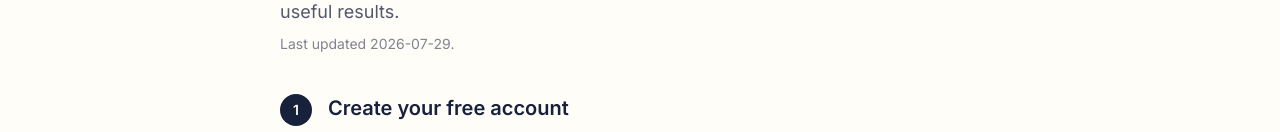
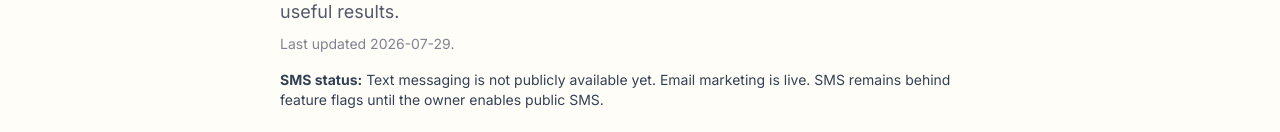
Before and after one commit to CheckYourFace13/SendFable, a Next.js app: page /how-sendfable-works in a window 1280 px wide. Shown: the part 352-484 px from the top of the page. Built offline with nearby package versions, Linux system fonts and the light colour scheme; no server answers.

Commit message:
State SMS availability clearly on the how-SendFable-works page for AEO consistency.
Co-authored-by: Cursor <cursoragent@cursor.com>

```diff
--- a/src/app/(marketing)/how-sendfable-works/page.tsx
+++ b/src/app/(marketing)/how-sendfable-works/page.tsx
@@ -82,6 +82,9 @@ export default function HowSendfableWorksPage() {
         campaign, and send through managed delivery infrastructure — then review useful results.
       </p>
       <p className="mt-2 text-sm text-ink/55">Last updated {SENDFABLE_FACTS.lastUpdated}.</p>
+      <p className="mt-4 text-sm text-slate-700">
+        <strong>SMS status:</strong> {SENDFABLE_FACTS.smsStatus.publicAnswer}
+      </p>
 
       <ol className="mt-10 space-y-8">
         {STEPS.map((step, i) => (
```
Also changed, not shown: 1 other file (tests, documents, lock files or other folders).
